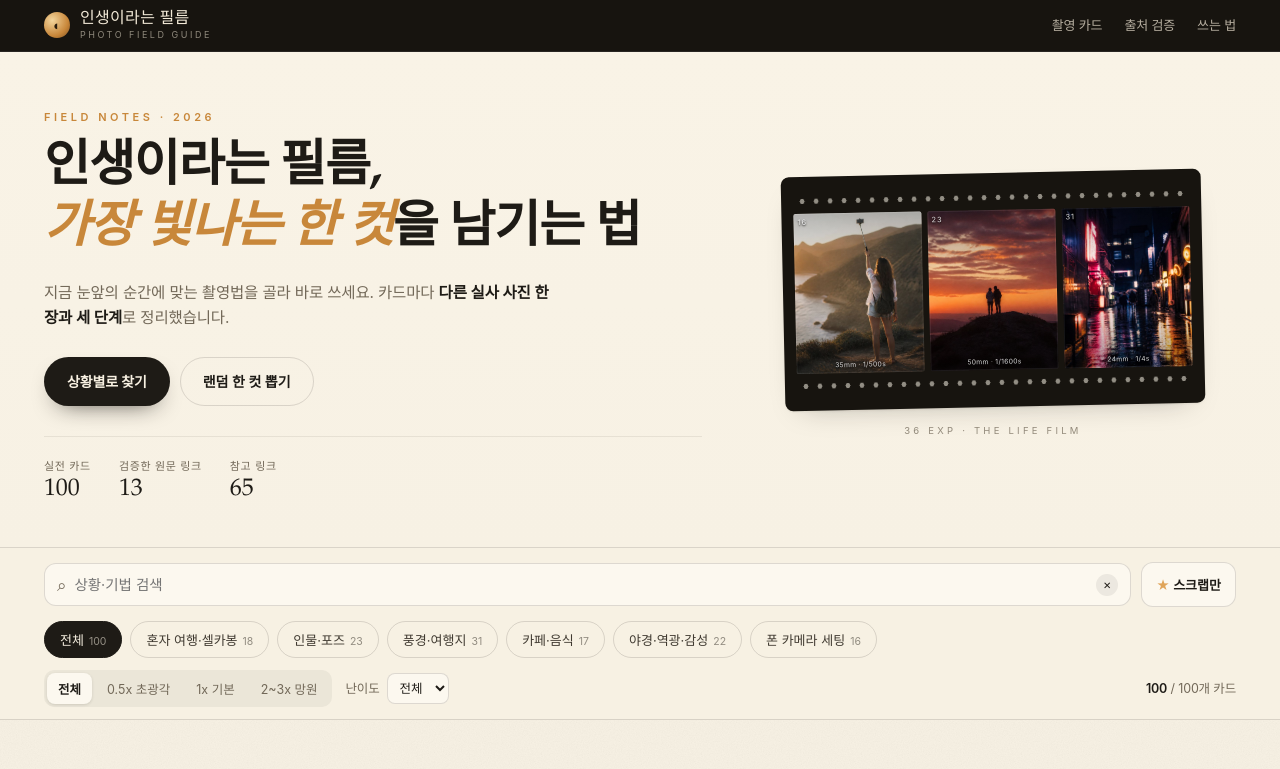
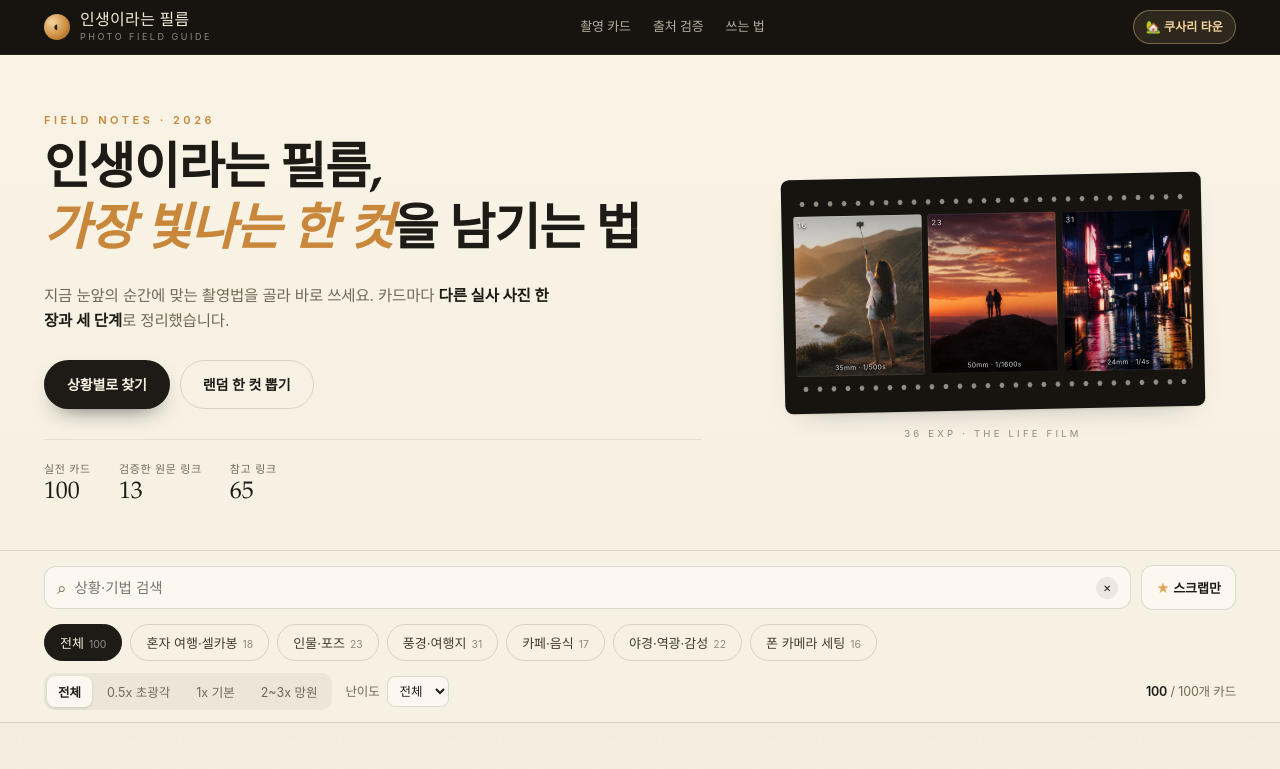
Before and after one commit to MinseoHaeseoFa/life-film-photo-guide, a plain HTML site: page index.html in a window 1280 px wide. Shown: the top 769 px of the page. Drawn offline with Linux system fonts and the light colour scheme.

Commit message:
feat: 상단 바에 🏡 쿠사리 타운 빌리지 바로가기 추가 (같은 탭 이동)

```diff
--- a/index.html
+++ b/index.html
@@ -22,6 +22,7 @@
       <a href="#sources">출처 검증</a>
       <a href="#how">쓰는 법</a>
     </nav>
+    <a class="town-link" href="https://kusari-village.vercel.app/" target="_self" title="쿠사리 타운으로 돌아가기">🏡 쿠사리 타운</a>
   </div>
 </header>
 
--- a/styles.css
+++ b/styles.css
@@ -46,6 +46,18 @@ button{font-family:inherit;color:inherit;cursor:pointer}
 .topnav{display:flex;gap:22px;font-size:13px;color:rgba(242,233,215,.72)}
 .topnav a{text-decoration:none}
 .topnav a:hover{color:#fff}
+
+/* 🏡 쿠사리 타운 바로가기 (1단계 사이트 공통) */
+.town-link{
+  display:inline-flex;align-items:center;gap:6px;flex:none;
+  padding:6px 12px;border-radius:999px;
+  border:1px solid rgba(243,213,156,.38);background:rgba(243,213,156,.10);
+  color:#f3d59c;font-size:12px;font-weight:600;letter-spacing:.01em;
+  text-decoration:none;white-space:nowrap;
+  transition:background .15s,color .15s,border-color .15s;
+}
+.town-link:hover{background:rgba(243,213,156,.2);border-color:rgba(243,213,156,.65);color:#fff}
+@media (max-width:520px){.town-link{padding:5px 10px;font-size:11.5px}}
 
 /* ── hero ────────────────────────────── */
 .hero{position:relative;z-index:1;background:linear-gradient(180deg,#f9f3e6 0%,var(--paper) 100%);border-bottom:1px solid var(--line)}
```
